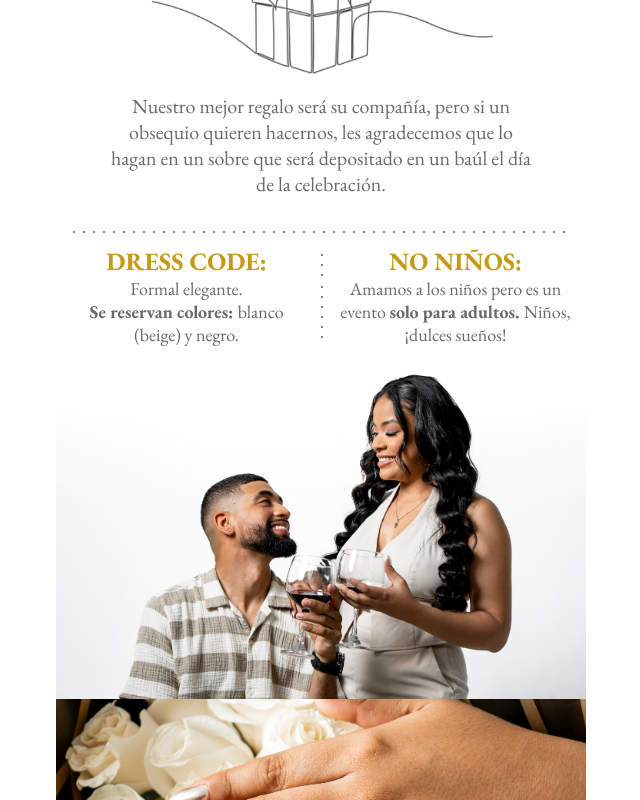
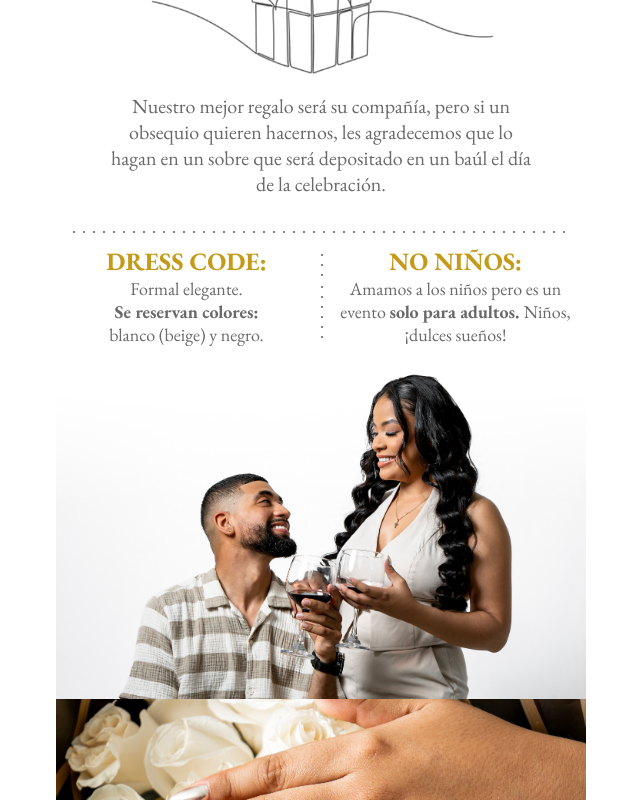
Before and after one commit to edgg72/jr_wedding_invites, a plain HTML site: page index.html in a window 1280 px wide. Shown: the part 3183-3983 px from the top of the page, without its empty margins (319-959 px from the left). Drawn offline with nearby package versions, Linux system fonts and the light colour scheme.

Commit message:
fix dress code

```diff
--- a/index.html
+++ b/index.html
@@ -150,7 +150,7 @@
         </div>
         <div class="gifts-info">
             <div class="eb-garamond-400">Formal elegante. <br>
-                <strong>Se reservan colores: </strong>
+                <strong>Se reservan colores: </strong> <br>
                 blanco (beige) y negro.
             </div>
             <div class="dotted-border"></div>
```
